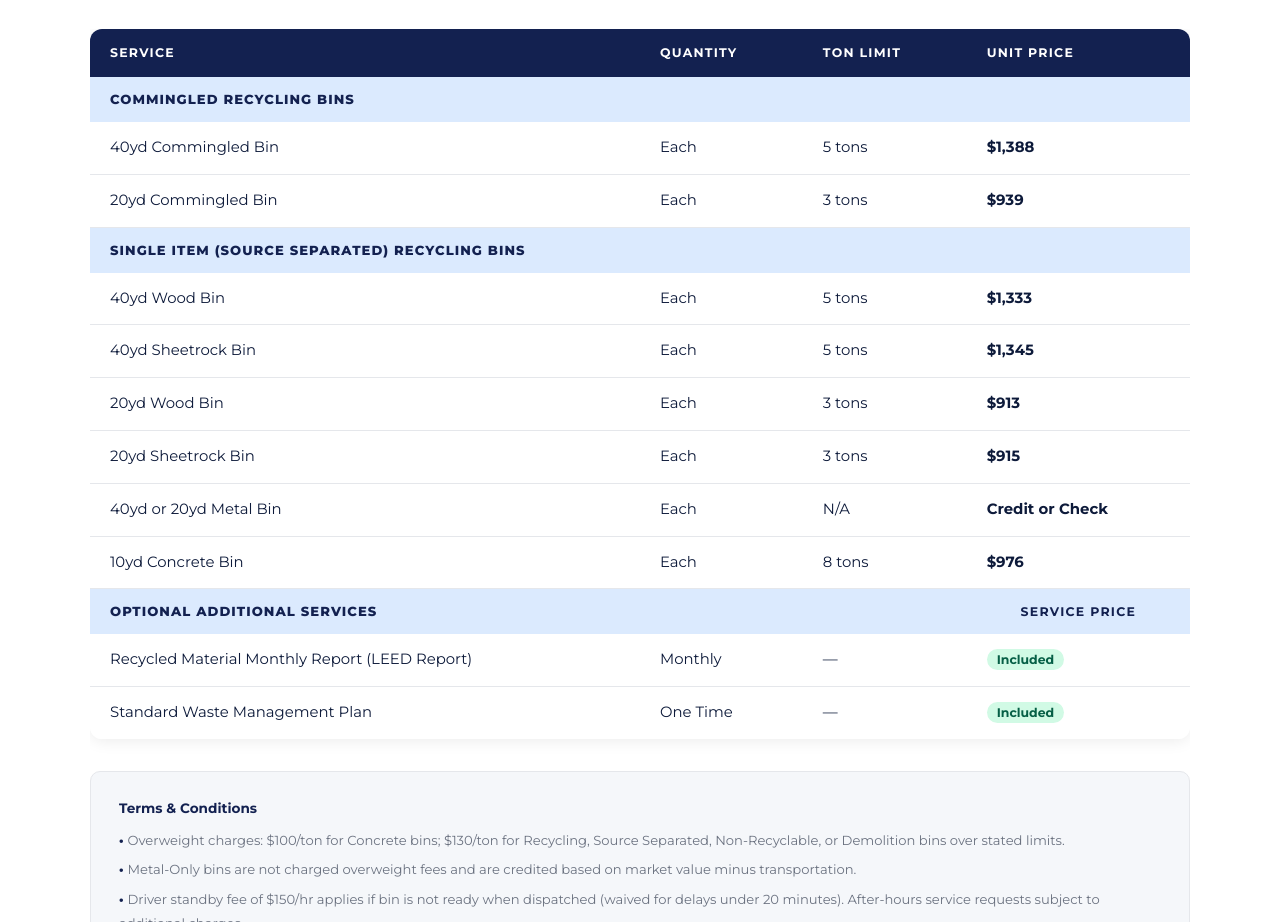
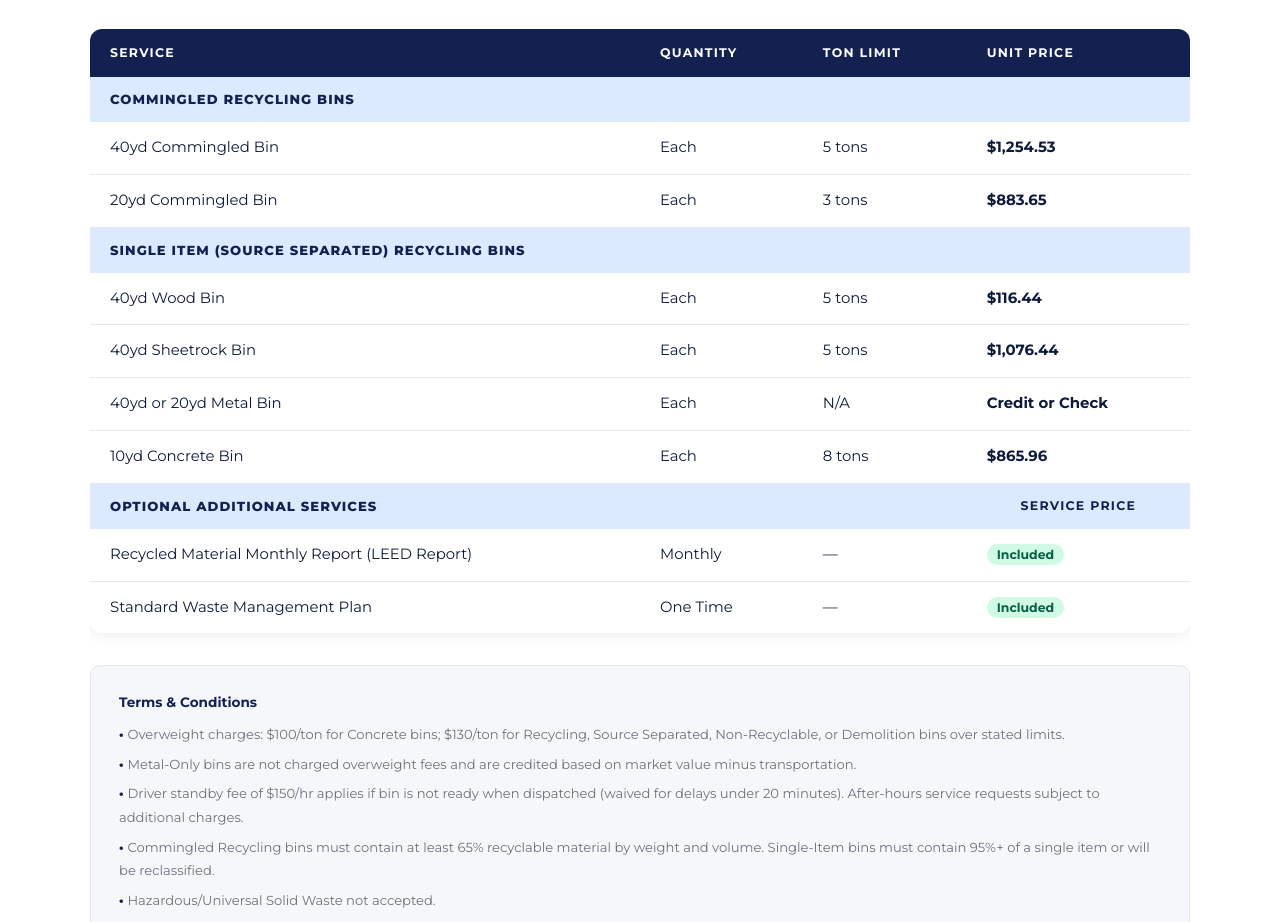
Before and after one commit to premierrecycle/premier-proposals, a plain HTML site: page webcor-clean-energy-campus/index.html in a window 1280 px wide. Shown: the part 4388-5310 px from the top of the page. Drawn offline with Linux system fonts and the light colour scheme.

Commit message:
Update pricing and remove 20yd wood/sheetrock bins
Co-Authored-By: Claude Sonnet 4.6 <noreply@anthropic.com>

```diff
--- a/webcor-clean-energy-campus/index.html
+++ b/webcor-clean-energy-campus/index.html
@@ -1290,13 +1290,13 @@
           <td>40yd Commingled Bin</td>
           <td>Each</td>
           <td>5 tons</td>
-          <td class="price-input">$1,388</td>
+          <td class="price-input">$1,254.53</td>
         </tr>
         <tr>
           <td>20yd Commingled Bin</td>
           <td>Each</td>
           <td>3 tons</td>
-          <td class="price-input">$939</td>
+          <td class="price-input">$883.65</td>
         </tr>
 
         <tr class="group-header">
@@ -1306,25 +1306,13 @@
           <td>40yd Wood Bin</td>
           <td>Each</td>
           <td>5 tons</td>
-          <td class="price-input">$1,333</td>
+          <td class="price-input">$116.44</td>
         </tr>
         <tr>
           <td>40yd Sheetrock Bin</td>
           <td>Each</td>
           <td>5 tons</td>
-          <td class="price-input">$1,345</td>
-        </tr>
-        <tr>
-          <td>20yd Wood Bin</td>
-          <td>Each</td>
-          <td>3 tons</td>
-          <td class="price-input">$913</td>
-        </tr>
-        <tr>
-          <td>20yd Sheetrock Bin</td>
-          <td>Each</td>
-          <td>3 tons</td>
-          <td class="price-input">$915</td>
+          <td class="price-input">$1,076.44</td>
         </tr>
         <tr>
           <td>40yd or 20yd Metal Bin</td>
@@ -1336,7 +1324,7 @@
           <td>10yd Concrete Bin</td>
           <td>Each</td>
           <td>8 tons</td>
-          <td class="price-input">$976</td>
+          <td class="price-input">$865.96</td>
         </tr>
 
         <tr class="group-header">
```
